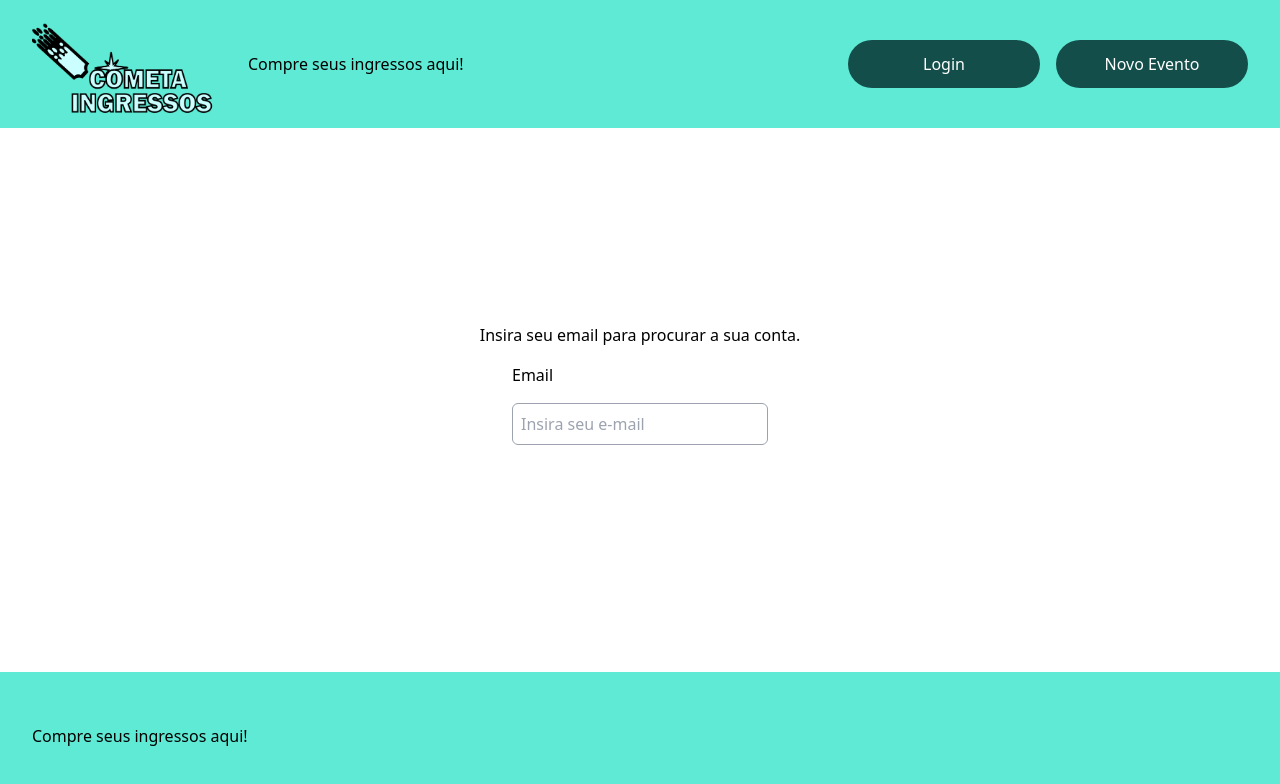
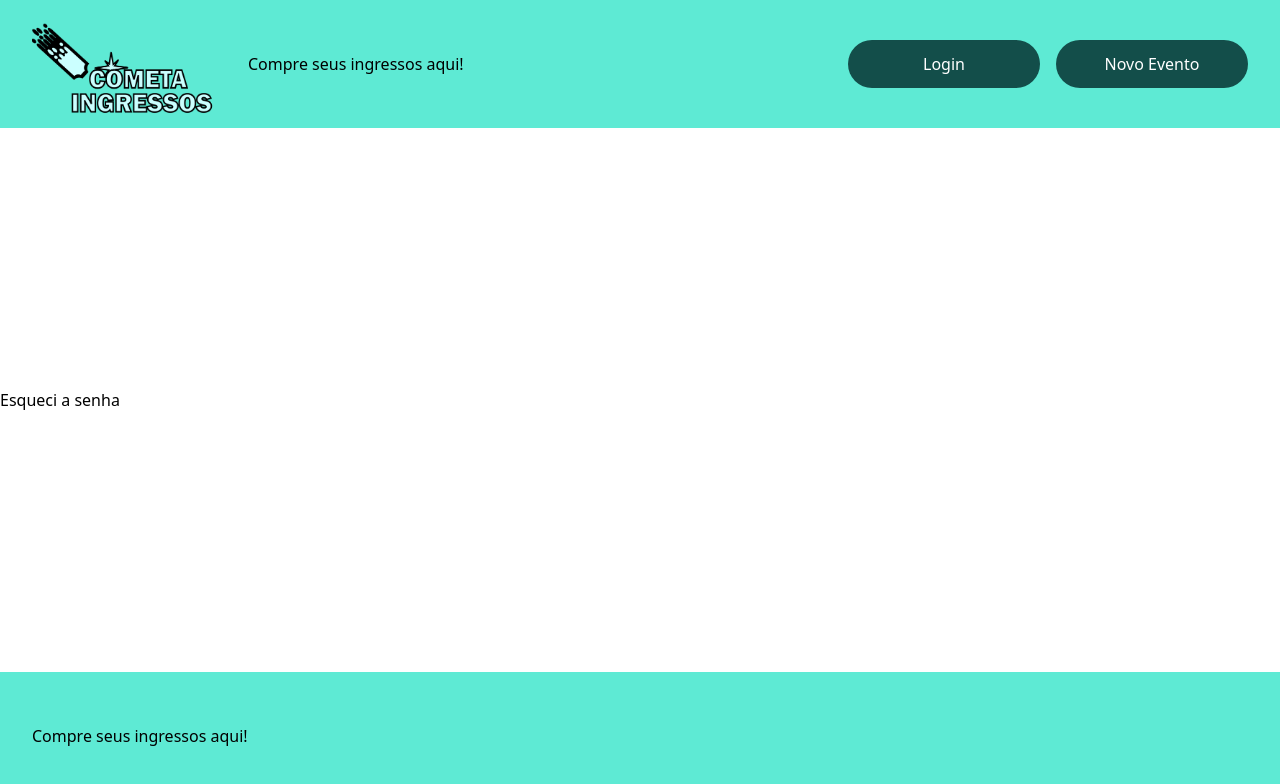
Before and after one commit to Yamazaki-Khaio/Cometa-Ingresso, a Next.js app in the folder ingressoscometa/: page /esqueciSenha in a window 1280 px wide. Shown: the top 784 px of the page. Built offline with nearby package versions, Linux system fonts and the light colour scheme.

Commit message:
Corrigindo erro do ultimo Up, obs: fiz o código errado na classe incorreta

```diff
--- a/ingressoscometa/src/components/CampoEsqueciSenha.tsx
+++ b/ingressoscometa/src/components/CampoEsqueciSenha.tsx
@@ -4,10 +4,7 @@ import CampoEmail from './CampoEmail'
 export default function CampoEsqueciSenha(props: any){
     return(
         <Link href="/esqueciSenha">
-            <div className="flex justify-center items-center flex-col gap-4">
-                <div style={{ cursor: 'pointer' }}>Insira seu email para procurar a sua conta.</div>
-                <CampoEmail/>
-            </div>
+        <div style={{ cursor: 'pointer' }}>Esqueci a senha</div>
         </Link>
     )
 }
```
